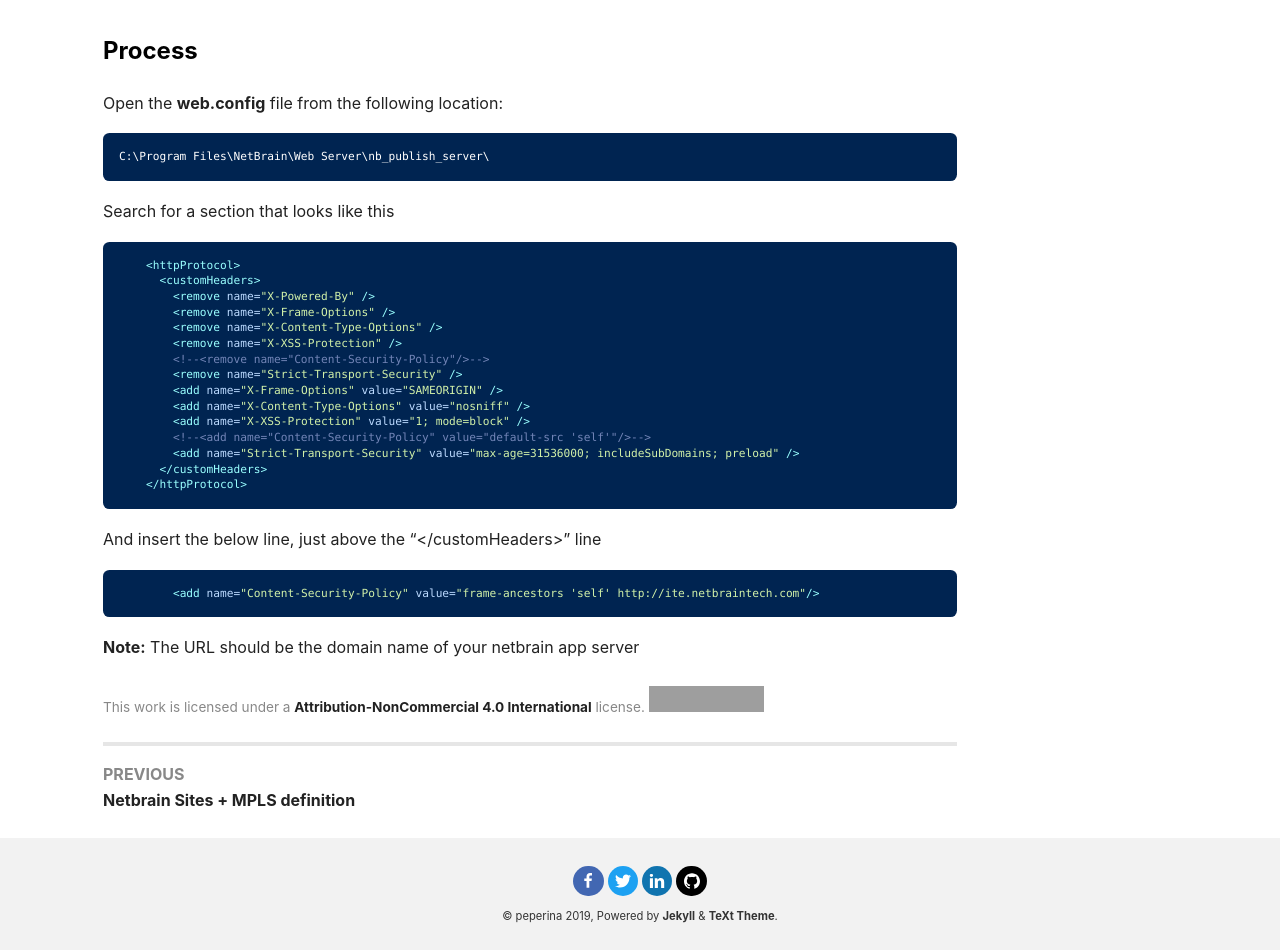
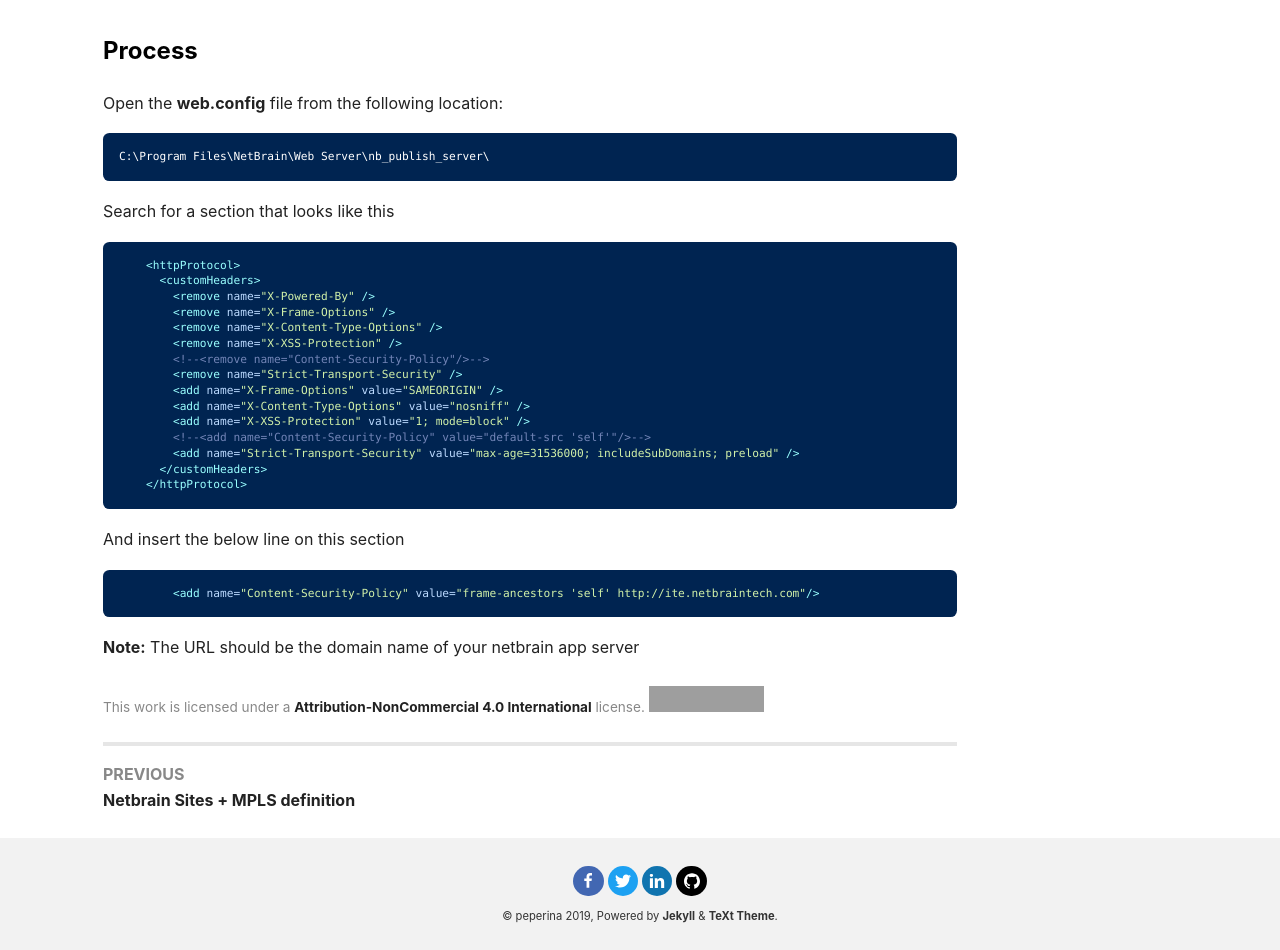
Before and after one commit to amarinjs/sitio, a Jekyll site: the page built from _posts/2019-10-15-Embedded-Map.md, in a window 1280 px wide. Shown: the part 731-1681 px from the top of the page. Built offline with Jekyll 4.4.1, drawn with Linux system fonts in a browser that asks for light colours; nearby versions of some CDN libraries; comment, search, counter and statistics services are not loaded; grey boxes are pictures that could not be loaded.

Commit message:
Update 2019-10-15-Embedded-Map.md

````diff
--- a/_posts/2019-10-15-Embedded-Map.md
+++ b/_posts/2019-10-15-Embedded-Map.md
@@ -52,7 +52,7 @@
     </httpProtocol>
 ```
 
-And insert the below line, just above the "</customHeaders>" line
+And insert the below line on this section
 ```html
 	<add name="Content-Security-Policy" value="frame-ancestors 'self' http://ite.netbraintech.com"/>
 ```
````
